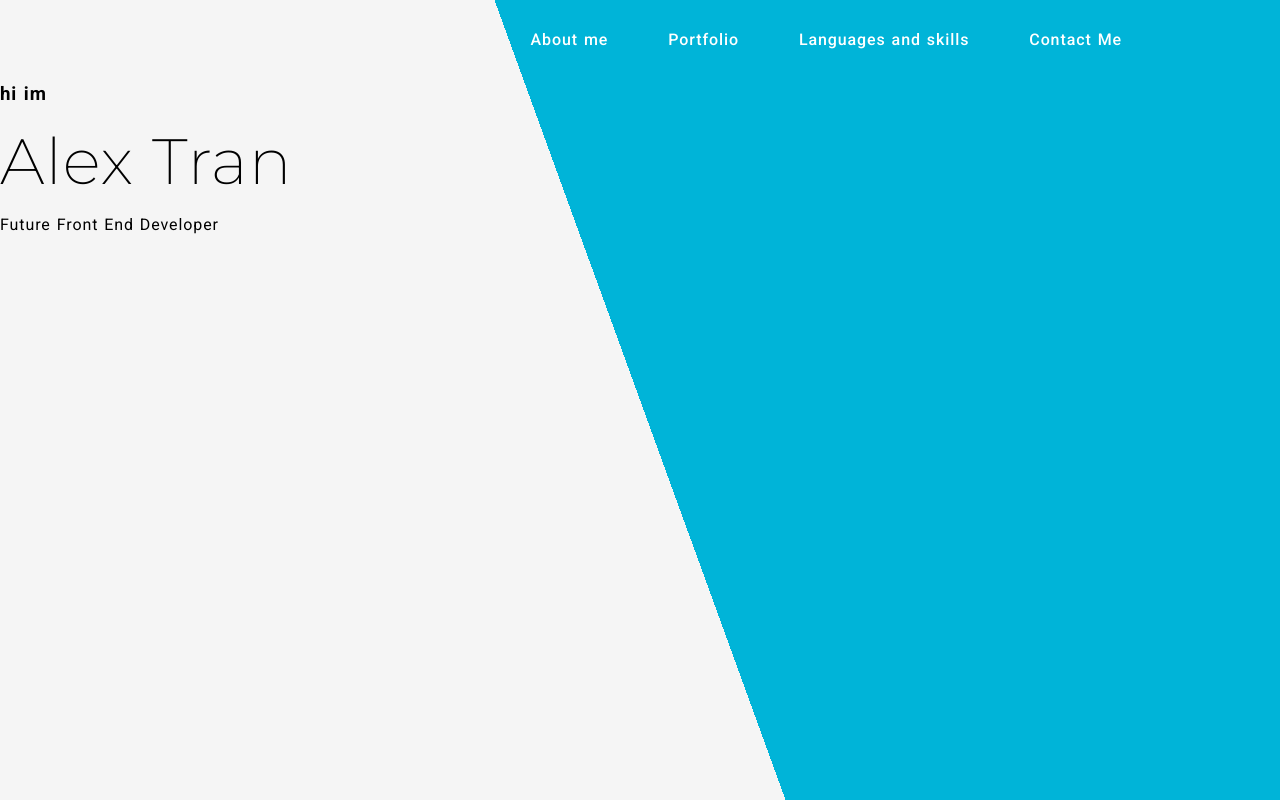
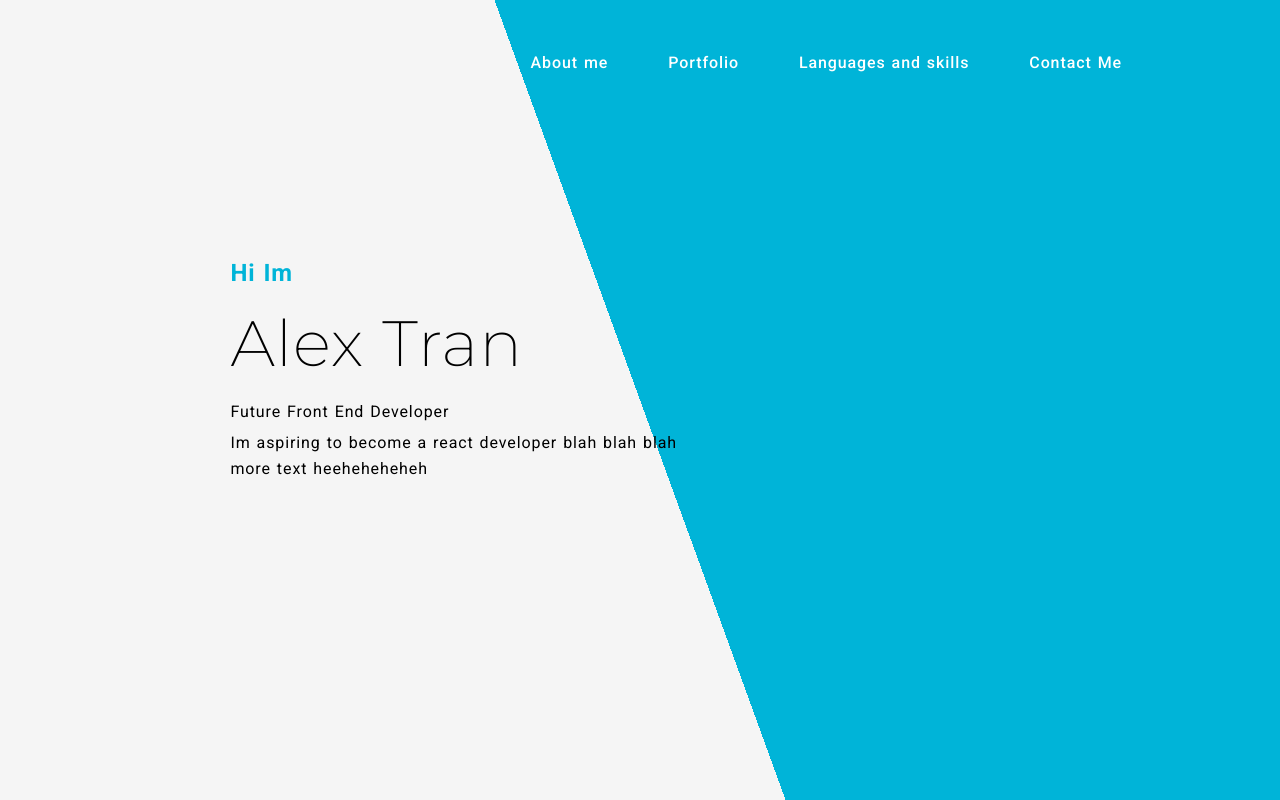
Before and after one commit to alexalextran/Portfolio-Website-4.0, a React (Create React App) app: page / in a window 1280 px wide. Built offline with nearby package versions, Linux system fonts and the light colour scheme.

Commit message:
landing page template

```diff
--- a/src/App.css
+++ b/src/App.css
@@ -23,15 +23,15 @@ nav{
   width: 100%;
   display: flex;
   justify-content: end;
-  align-items: center;
-  height: 80px;
+
+
 }
 
 .nav__links{
   display: flex;
  list-style: none;
  font-weight: 500;
- padding: 0px 10%;
+ padding: 50px 10%;
 }
 
 .nav__links--a{
@@ -43,8 +43,20 @@ nav{
 .landing{
   background: linear-gradient(250deg, rgb(0,180,216) 50%, rgb(245,245,245) 50%);
   height: 100vh;
+}
 
+.landing__text{
+  display: flex;
+  flex-direction: column;
 
+ margin-left: 18%;
+ margin-top: 10%;
+ width: 450px;
+}
+
+.landing__text--hi{
+  font-size: 24px;
+ color: rgb(0,180,216);
 }
 
 .landing__text--name{
@@ -52,3 +64,7 @@ nav{
   font-size: 64px;
   font-family: 'Montserrat', sans-serif;
 }
+
+.landing__text--title{
+  padding: 5px 0px;
+}
--- a/src/components/Landing.jsx
+++ b/src/components/Landing.jsx
@@ -6,9 +6,10 @@ const Landing = () => {
         <section className='landing'>
             <Nav />
             <div className='landing__text'>
-            <h3>hi im </h3>
+            <h3 className='landing__text--hi'>Hi Im </h3>
                 <h1 className='landing__text--name'>Alex Tran</h1>
-                <p>Future Front End Developer</p>
+                <p className='landing__text--title'>Future Front End Developer</p>
+                <p>Im aspiring to become a react developer blah blah blah more text heeheheheheh</p>
             </div>
         </section>
     );
```
